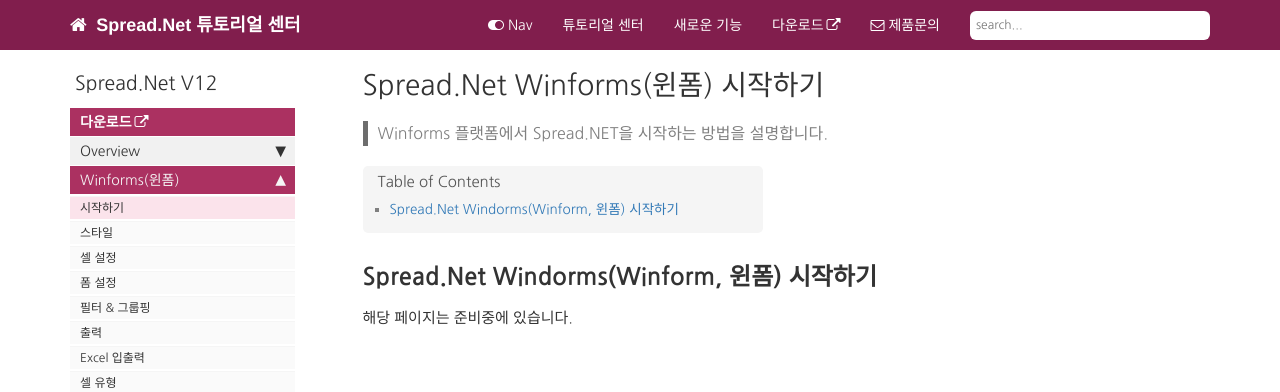
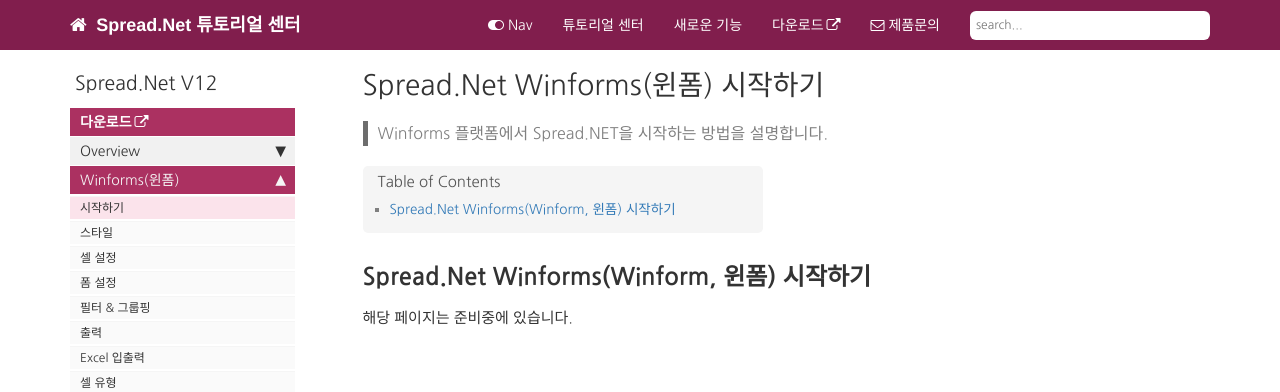
Before and after one commit to grapecity-korea/SP.NETraining.github.io, a Jekyll site: the page built from pages/mydoc/spwin_start.md, in a window 1280 px wide. Shown: the top 392 px of the page. Built offline with Jekyll 4.4.1, drawn with Linux system fonts in a browser that asks for light colours; comment, search, counter and statistics services are not loaded.

Commit message:
Update spwin_start.md

```diff
--- a/pages/mydoc/spwin_start.md
+++ b/pages/mydoc/spwin_start.md
@@ -8,6 +8,6 @@ permalink: spwin_start.html
 folder: mydoc
 ---
 
-## Spread.Net Windorms(Winform, 윈폼) 시작하기
+## Spread.Net Winforms(Winform, 윈폼) 시작하기
 
 해당 페이지는 준비중에 있습니다.
```
